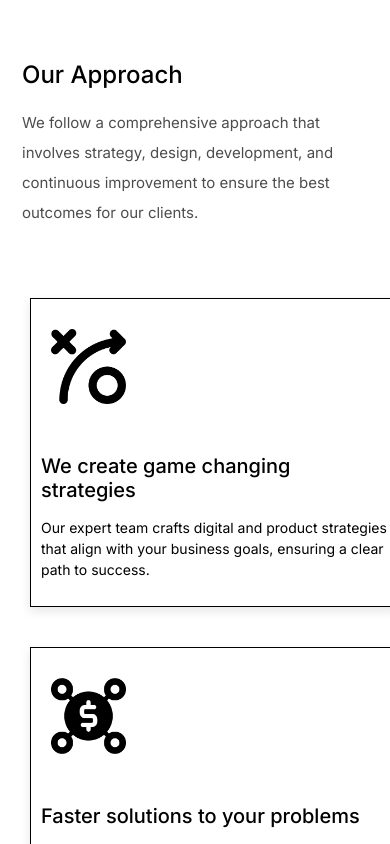
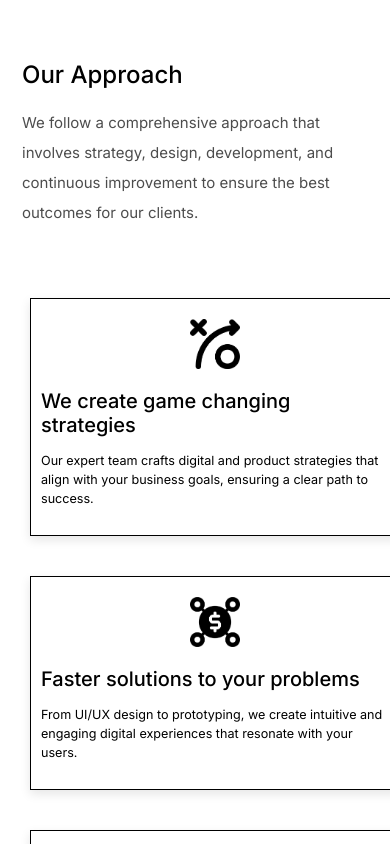
Before and after one commit to seenelm/fyhesolutions, a plain HTML site: page index.html in a window 390 px wide. Shown: the part 1156-2000 px from the top of the page. Drawn offline with nearby package versions, Linux system fonts and the light colour scheme.

Commit message:
anding our approach

```diff
--- a/assets/css/main.css
+++ b/assets/css/main.css
@@ -124,6 +124,23 @@ svg,img { max-width: 100%; height: auto; }
     margin-top: 10px; /* Space between the image and title */
 }
 
+/* Media Query for Mobile Devices */
+@media (max-width: 767px) {
+    .ds-about-box img.ds-icon {
+        margin: 10px auto; /* Center the image on mobile */
+        margin-bottom: 20px; /* Reduce the space between the image and title on mobile */
+        max-width: 50px; /* Adjust the image size for smaller screens */
+    }
+
+    .ds-sub-heading {
+        margin-top: 5px; /* Reduce space between the image and title */
+        font-size: 1.2em; /* Adjust the font size for mobile readability */
+    }
+
+    .ds-about-box p {
+        font-size: 0.9em; /* Adjust the paragraph font size for mobile */
+    }
+}
 /*-----------------------------------------------------------------
   5. >>> Work Style
 ----------------------------------------------------------------*/
```
